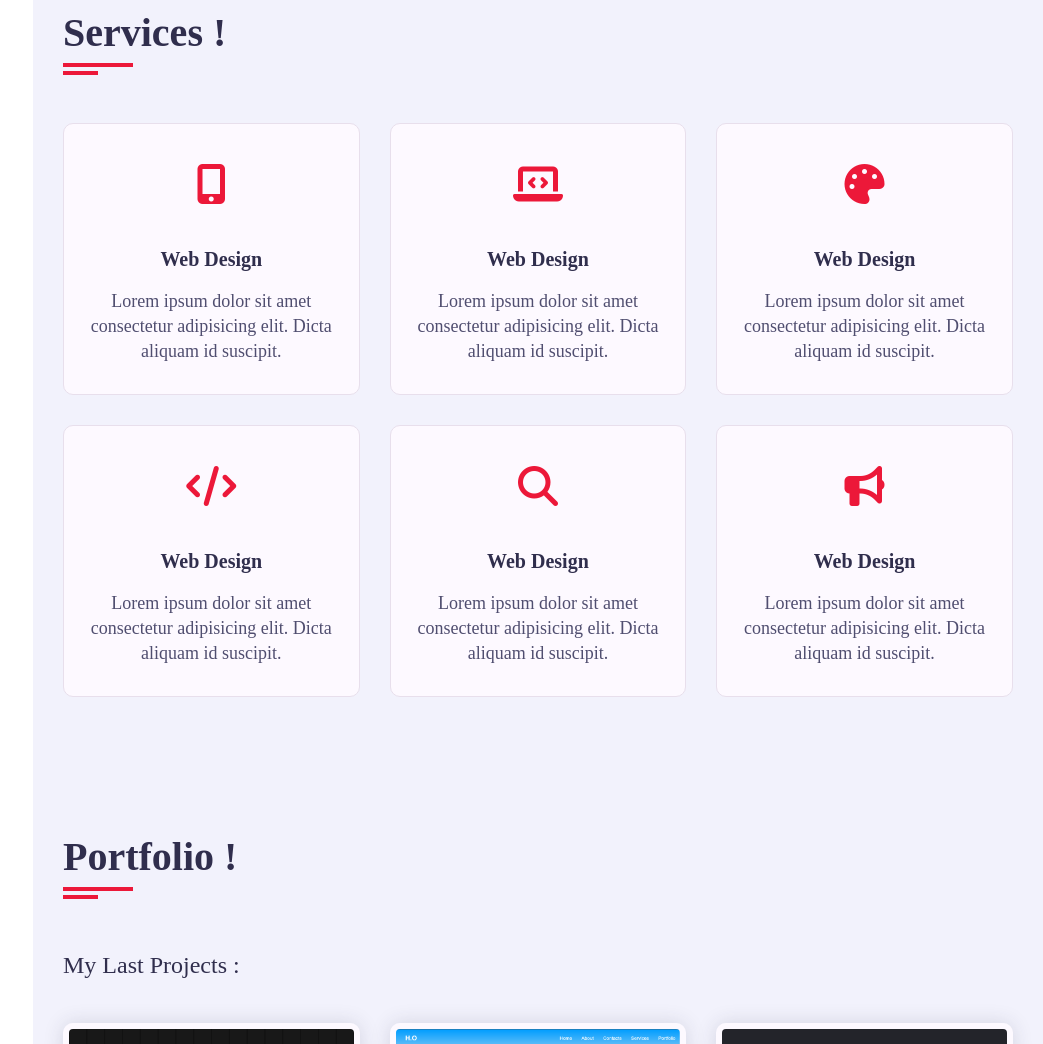
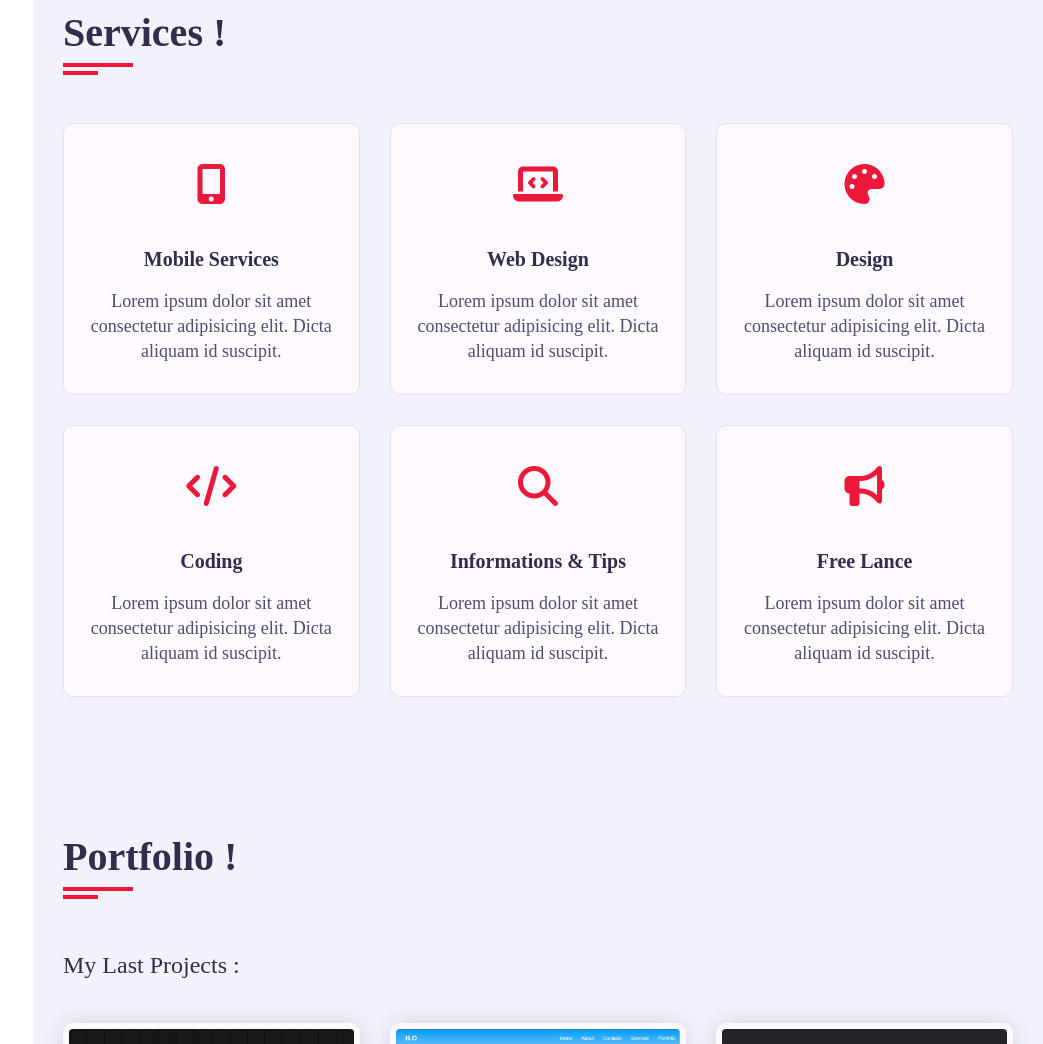
Before and after one commit to HoucineHub/HoucineWebSite.com, a plain HTML site: page index.html in a window 1280 px wide. Shown: the part 2393-3437 px from the top of the page, without its empty margins (237-1280 px from the left). Drawn offline with nearby package versions, Linux system fonts and the light colour scheme.

Commit message:
Update index.html

```diff
--- a/index.html
+++ b/index.html
@@ -277,7 +277,7 @@
                                 <div class="icon">
                                     <i class="fa fa-mobile-alt"></i>
                                 </div>
-                                <h4>Web Design</h4>
+                                <h4>Mobile Services</h4>
                                 <p>Lorem ipsum dolor sit amet consectetur
                                     adipisicing elit. Dicta aliquam id suscipit.
                                 </p>
@@ -299,7 +299,7 @@
                                 <div class="icon">
                                     <i class="fa fa-palette"></i>
                                 </div>
-                                <h4>Web Design</h4>
+                                <h4>Design</h4>
                                 <p>Lorem ipsum dolor sit amet consectetur
                                     adipisicing elit. Dicta aliquam id suscipit.
                                 </p>
@@ -310,7 +310,7 @@
                                 <div class="icon">
                                     <i class="fa fa-code"></i>
                                 </div>
-                                <h4>Web Design</h4>
+                                <h4>Coding</h4>
                                 <p>Lorem ipsum dolor sit amet consectetur
                                     adipisicing elit. Dicta aliquam id suscipit.
                                 </p>
@@ -321,7 +321,7 @@
                                 <div class="icon">
                                     <i class="fa fa-search"></i>
                                 </div>
-                                <h4>Web Design</h4>
+                                <h4>Informations & Tips</h4>
                                 <p>Lorem ipsum dolor sit amet consectetur
                                     adipisicing elit. Dicta aliquam id suscipit.
                                 </p>
@@ -332,7 +332,7 @@
                                 <div class="icon">
                                     <i class="fa fa-bullhorn"></i>
                                 </div>
-                                <h4>Web Design</h4>
+                                <h4>Free Lance</h4>
                                 <p>Lorem ipsum dolor sit amet consectetur
                                     adipisicing elit. Dicta aliquam id suscipit.
                                 </p>
```
